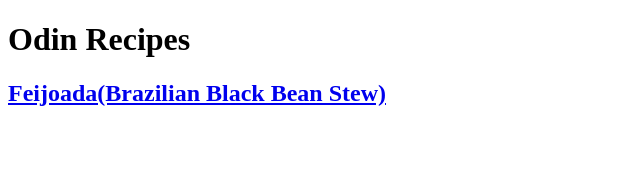
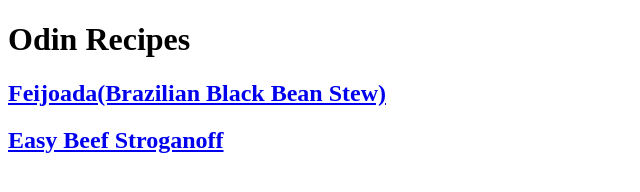
Before and after one commit to akros-fm/odin-recipes, a plain HTML site: page index.html in a window 1280 px wide. Shown: the whole page, without its empty margins (0-640 px from the left). Drawn offline with Linux system fonts and the light colour scheme.

Commit message:
feat(Add a link to the new stroganoff recipe at index.html): A simple tag link to the new page recipe added

```diff
--- a/index.html
+++ b/index.html
@@ -10,6 +10,9 @@
     <a href="/recipes/feijoada.html">
       <h2>Feijoada(Brazilian Black Bean Stew)</h2>
     </a>
+    <a href="/recipes/strogonoff.html">
+      <h2>Easy Beef Stroganoff</h2>
+    </a>
 
 
 
```
